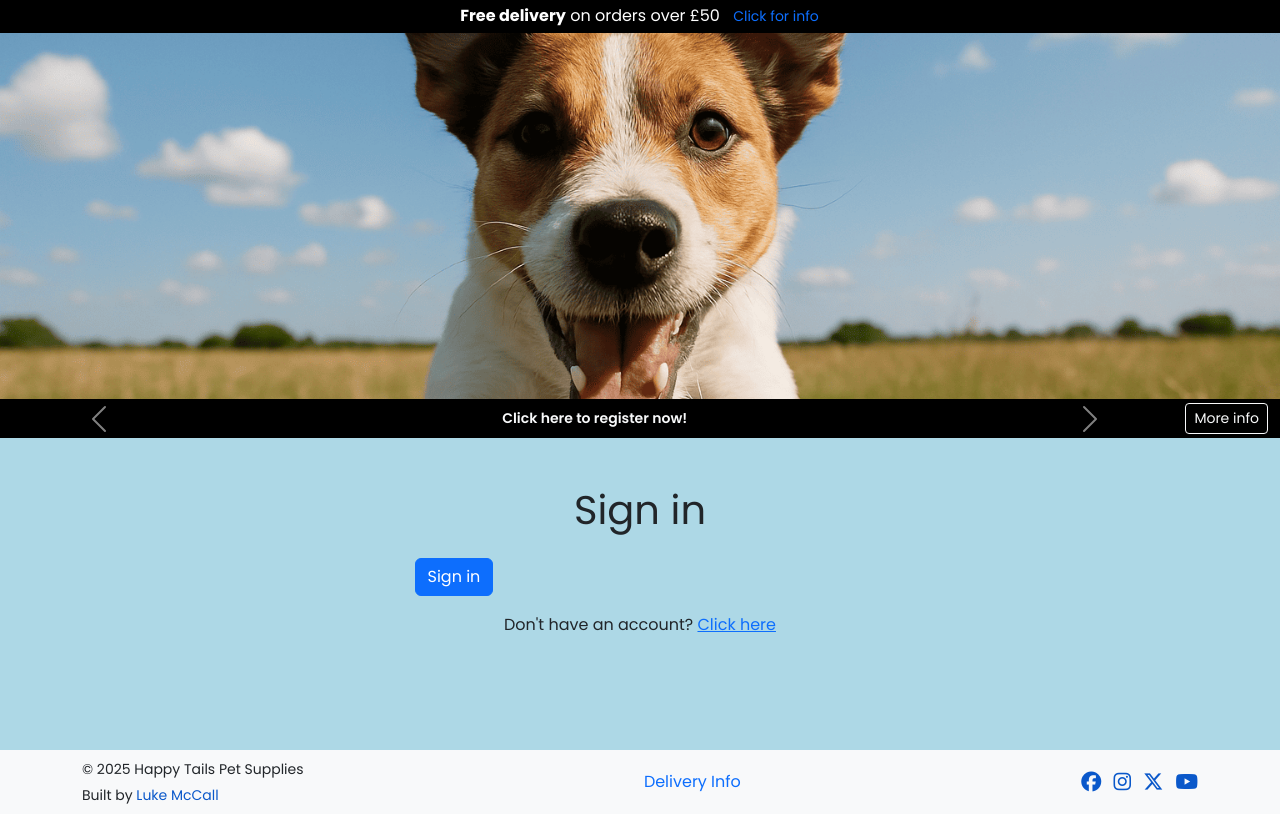
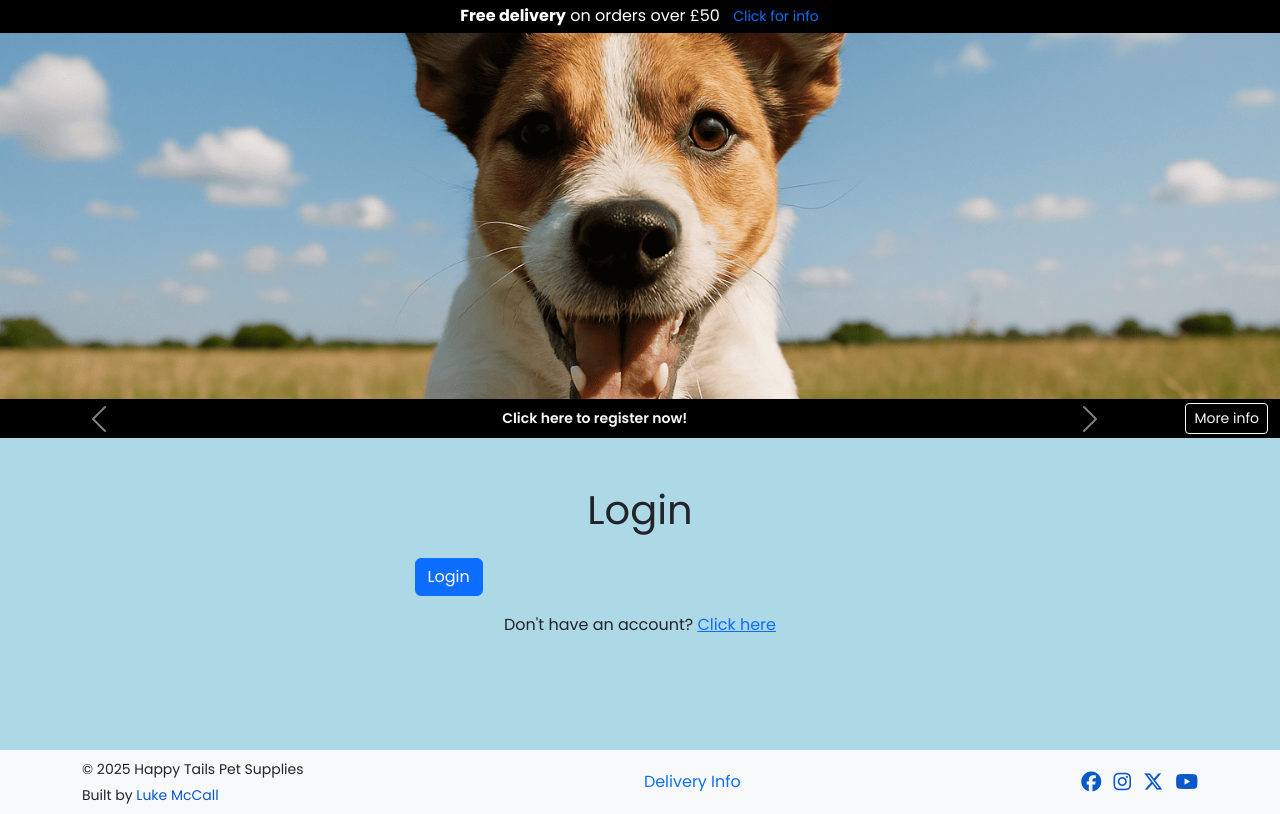
Before and after one commit to TheRealMcCall/happy_tails, a Django app: template templates/account/login.html in a window 1280 px wide. Shown: the part 51-865 px from the top of the page. Run offline with Django 3.2, Linux system fonts and the light colour scheme; the template is opened without the code that fills it: most values are stand-ins (such as "Sample title", 1, 10 or a date in 2020); some libraries are stand-ins or nearby versions.

Commit message:
Change for consitency login on all pages instead of signin

```diff
--- a/templates/account/login.html
+++ b/templates/account/login.html
@@ -3,7 +3,7 @@
 
 {% block content %}
 <section class="container py-5 form-container">
-    <h1 class="text-center mb-4">Sign in</h1>
+    <h1 class="text-center mb-4">Login</h1>
 
     <div class="row">
         <div class="col-12 col-md-8 col-lg-6 col-xl-5 mx-auto">
@@ -16,7 +16,7 @@
                 <input type="hidden" name="{{ redirect_field_name }}" value="{{ redirect_field_value }}">
                 {% endif %}
 
-                <button type="submit" class="btn btn-primary">Sign in</button>
+                <button type="submit" class="btn btn-primary">Login</button>
             </form>
 
             <p class="text-center mt-3">
```
